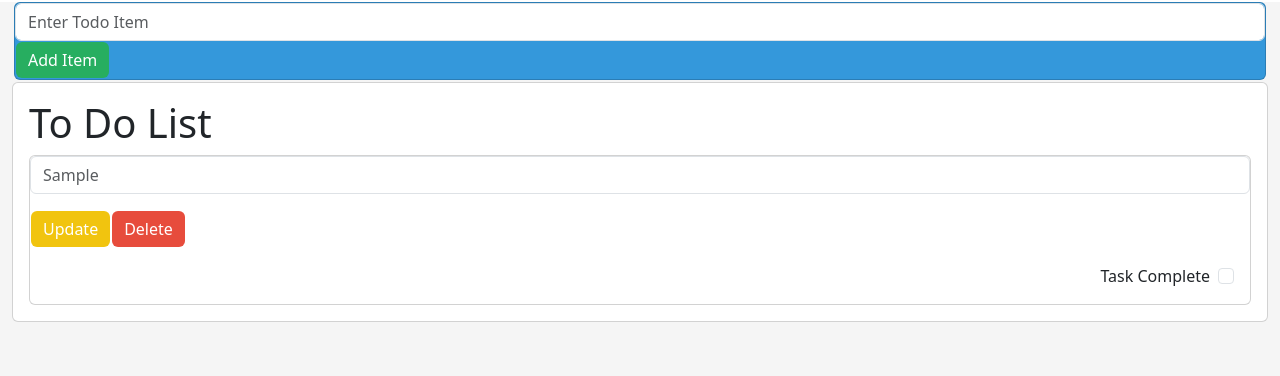
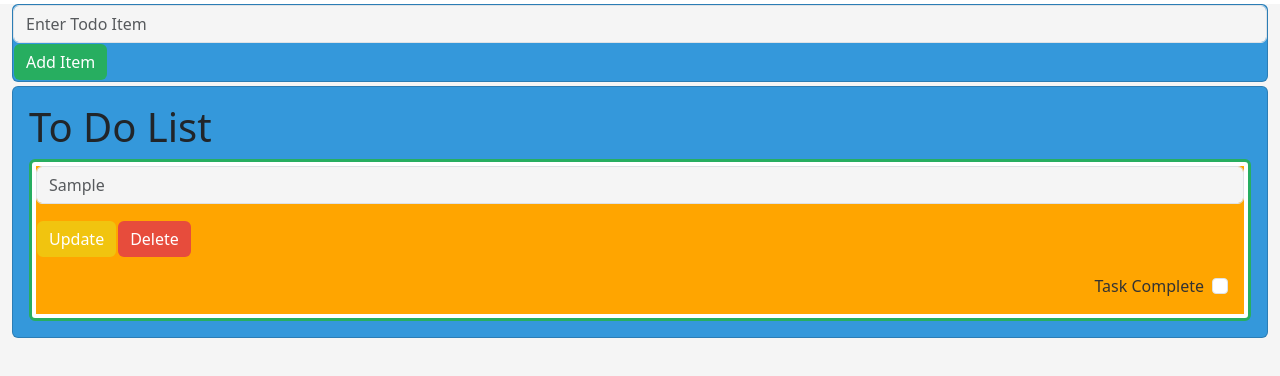
Before and after one commit to pannelltyler91/Todo23, a React (Create React App) app: page / in a window 1280 px wide. Both pictures are taken after typing "Sample" into the empty fields and a click on the button "Add Item". Shown: the top 376 px of the page. Built offline with nearby package versions, Linux system fonts and the light colour scheme.

Commit message:
styling tasks

```diff
--- a/src/components/AddToDo.js
+++ b/src/components/AddToDo.js
@@ -18,9 +18,9 @@ function AddToDoItem(){
   }
     return(
           <Card className='header-footer-bg' >
-            <Form onSubmit={submitForm}>
+            <Form onSubmit={submitForm} >
               <Form.Group  controlId="formBasicEmail">
-                <Form.Control required type='text' placeholder="Enter Todo Item" />
+                <Form.Control required type='text' placeholder="Enter Todo Item" className='form-control'/>
               </Form.Group>
               <Button  className='add-button' type="submit" >Add Item</Button>
             </Form>
--- a/src/components/ToDoList.js
+++ b/src/components/ToDoList.js
@@ -13,17 +13,17 @@ function ToDoList(){
     return(
         <Container fluid className='primary1-bg' >
             <AddToDoItem />
-            <Card >
+            <Card className='header-footer-bg'>
             <Card.Body >
                 <Card.Title ><h1>To Do List</h1></Card.Title>
                     {todoItems.map((item) => {
                         return(
-                         <Card  key={item.id}>
-                            <Form   onSubmit={(e) => { e.preventDefault(); dispatch(updateItem({item:e.target[0].value,id:item.id}))}}>
+                         <Card  key={item.id} className='task-item-two'>
+                            <Form className='task-item'  onSubmit={(e) => { e.preventDefault(); dispatch(updateItem({item:e.target[0].value,id:item.id}))}}>
                                 <Form.Group className="mb-3" controlId="formBasicEmail">
                                     <Form.Control required type='text' placeholder={item.item}   />
                                 </Form.Group>
-                                <Form.Group>
+                                <Form.Group >
                                 <Button className='edit-button' variant="primary" type="submit">Update</Button>
                                 <Button className='delete-button'onClick={() => {dispatch(deleteItem({id:item.id}))}}>Delete</Button>
                                 <Form.Check className='m-3' reverse  type="checkbox" id="task-complete" label="Task Complete" onClick={(e) => {e.target.checked ? e.target.parentElement.parentElement.parentElement.className = 'completed-task-item': e.target.parentElement.parentElement.parentElement.className = 'task-item' }} />
--- a/src/styles/addItem.css
+++ b/src/styles/addItem.css
@@ -2,19 +2,27 @@
     background-color: #F5F5F5;
     height:100vh;
 }
+.form-control{
+    background-color: #F5F5F5;
+}
 .header-footer-bg{
     background-color: #3498DB;
-    margin:2px;
+    margin-top:4px;
+    margin-bottom:4px;
 }
 .task-item{
-    background-color: #FFFFFF;
+    background-color: #FFA500;
     color:#333333;
-    border: #DDDDDD;
     margin:4px;
+}
+.task-item-two{
+    border:#27AE60 solid 3px;
+
 }
 .completed-task-item{
     background-color:#A9A9A9;
     color:#FFFFFF;
+
 }
 .delete-button{
     background-color: #E74C3C;
```
